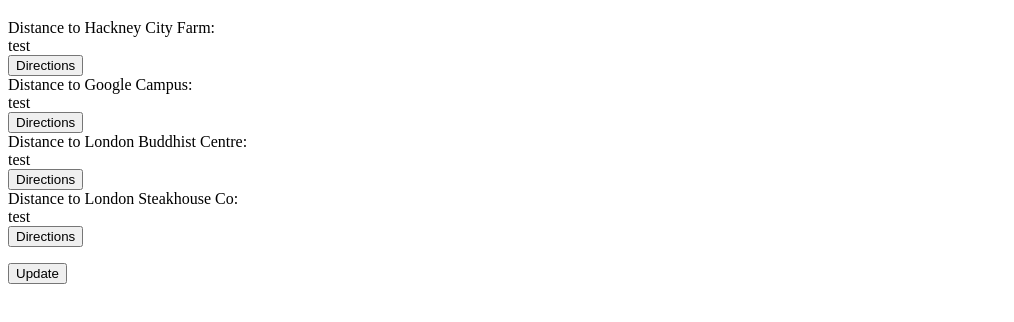
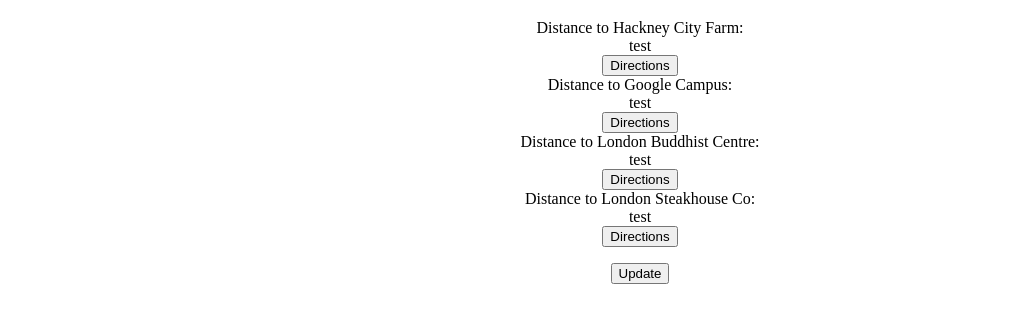
Before and after one commit to neroshan12/practice-project, a website: page index.html in a window 1280 px wide. Shown: the part 98-420 px from the top of the page, without its empty margins (0-1014 px from the left). Drawn offline with Linux system fonts and the light colour scheme.

Commit message:
Centre align heading and features

```diff
--- a/index.html
+++ b/index.html
@@ -8,14 +8,17 @@
 
     <h1 align="center"> Attractour <br/> Hackney City Farm Locator (and other places) </h1>
 
-    <div id='places-to-go'>
-      <div>Distance to Hackney City Farm:</div> <div id='hcf-distance'>test</div> <button>Directions</button>
-      <div>Distance to Google Campus:</div> <div id='gc-distance'>test</div> <button>Directions</button>
-      <div>Distance to London Buddhist Centre:</div> <div id='lbc-distance'>test</div> <button>Directions</button>
-      <div>Distance to London Steakhouse Co:</div> <div id='lsc-distance'>test</div> <button>Directions</button>
+    <div align='center' id='places-to-go'>
+      <div align='center'>Distance to Hackney City Farm:</div> <div align='center' id='hcf-distance'>test</div> <button align='center'>Directions</button>
+      <div align='center'>Distance to Google Campus:</div> <div align='center'id='gc-distance'>test</div> <button align='center'>Directions</button>
+      <div align='center'>Distance to London Buddhist Centre:</div> <div align='center'id='lbc-distance'>test</div> <button align='center'>Directions</button>
+      <div align='center'>Distance to London Steakhouse Co:</div> <div align='center'id='lsc-distance'>test</div> <button align='center'>Directions</button>
     </div>
 
-    <p id='update-button'><button>Update</button></p>
+    <p align='center' id='update-button'><button>Update</button></p>
+
+
+
 
   <script src='./jquery-3.2.1.js'></script>
   <script src='./APIKeys.js'></script>
```
